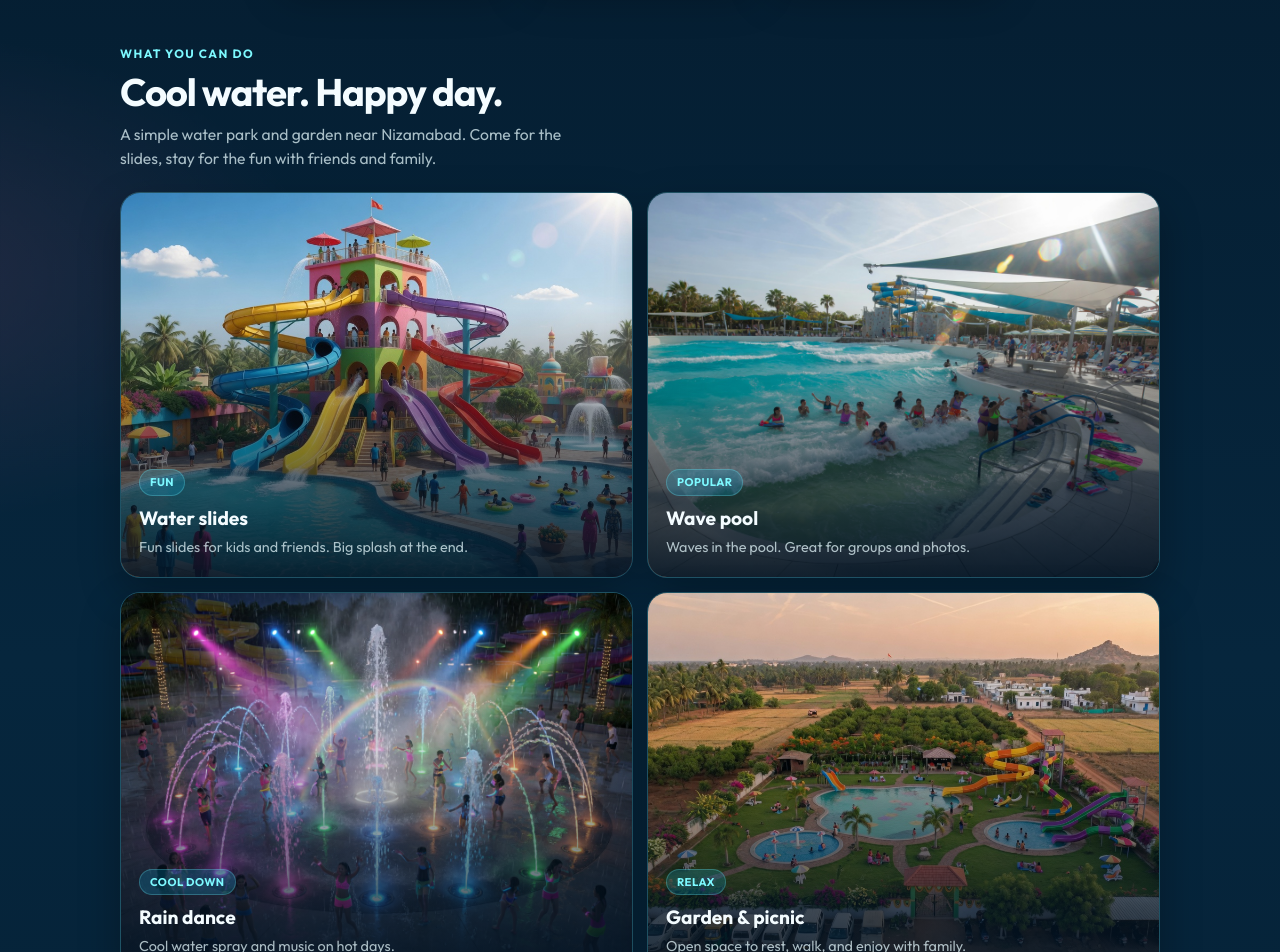
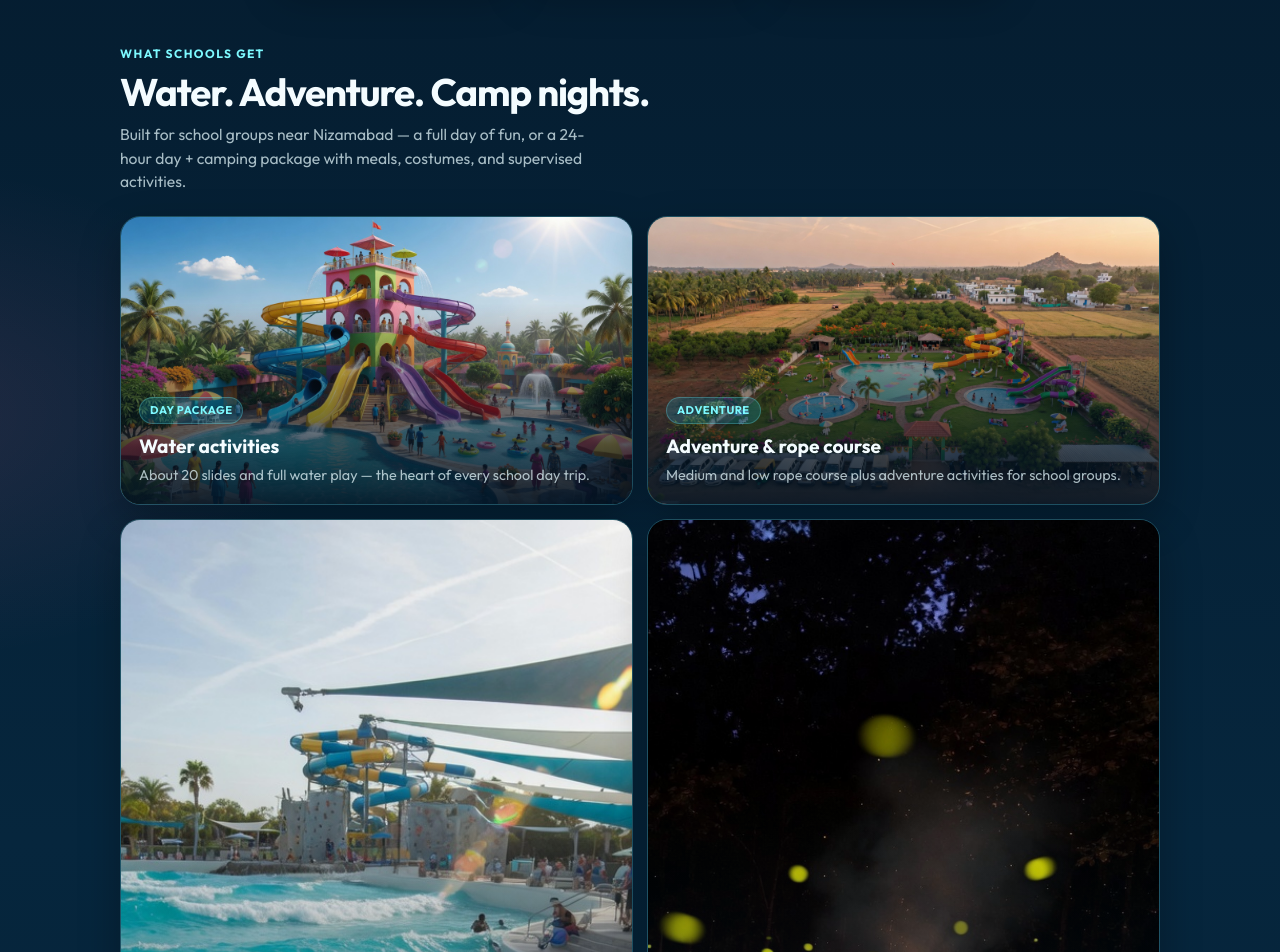
Before and after one commit to pineontheway/subashgardenweb, a React (Vite) app: page / in a window 1280 px wide. Shown: the part 860-1812 px from the top of the page. Built offline with nearby package versions, Linux system fonts and the light colour scheme.

Commit message:
Rewrite activities section for school packages
Retitle What you can do for school groups, update the four
activity cards to water, rope/adventure, meals, and camping,
and rename the nav link to Activities.

```diff
--- a/src/App.tsx
+++ b/src/App.tsx
@@ -14,28 +14,28 @@ const MAPS_URL = 'https://maps.app.goo.gl/M49KjkBGy6xz85pp9'
 
 const attractions = [
   {
-    title: 'Water slides',
-    blurb: 'Fun slides for kids and friends. Big splash at the end.',
-    tag: 'Fun',
+    title: 'Water activities',
+    blurb: 'About 20 slides and full water play — the heart of every school day trip.',
+    tag: 'Day package',
     image: '/images/slides.jpg',
   },
   {
-    title: 'Wave pool',
-    blurb: 'Waves in the pool. Great for groups and photos.',
-    tag: 'Popular',
+    title: 'Adventure & rope course',
+    blurb: 'Medium and low rope course plus adventure activities for school groups.',
+    tag: 'Adventure',
+    image: '/images/aerial.jpg',
+  },
+  {
+    title: 'Meals & costumes',
+    blurb: 'Costume, veg lunch, and evening snacks (onion pakoda) included in packages.',
+    tag: 'All-inclusive',
     image: '/images/wave-pool.jpg',
   },
   {
-    title: 'Rain dance',
-    blurb: 'Cool water spray and music on hot days.',
-    tag: 'Cool down',
-    image: '/images/rain-dance.jpg',
-  },
-  {
-    title: 'Garden & picnic',
-    blurb: 'Open space to rest, walk, and enjoy with family.',
-    tag: 'Relax',
-    image: '/images/aerial.jpg',
+    title: 'Overnight camping',
+    blurb: 'Tents, campfire with music, games, and group activities from 5 PM onwards.',
+    tag: '₹999 package',
+    image: '/images/hero-still.jpg',
   },
 ]
 
@@ -115,7 +115,7 @@ export default function App() {
           </span>
         </a>
         <nav className="nav-links" aria-label="Main menu">
-          <a href="#attractions">Rides</a>
+          <a href="#attractions">Activities</a>
           <a href="#visit">Visit info</a>
           <a href="#location">Location</a>
           <a href="#faq">FAQ</a>
@@ -191,11 +191,12 @@ export default function App() {
             viewport={{ once: true, margin: '-40px' }}
             transition={{ duration: 0.5 }}
           >
-            <span className="section-kicker">What you can do</span>
-            <h2>Cool water. Happy day.</h2>
+            <span className="section-kicker">What schools get</span>
+            <h2>Water. Adventure. Camp nights.</h2>
             <p>
-              A simple water park and garden near Nizamabad. Come for the slides,
-              stay for the fun with friends and family.
+              Built for school groups near Nizamabad — a full day of fun, or a
+              24-hour day + camping package with meals, costumes, and supervised
+              activities.
             </p>
           </motion.div>
 
```
